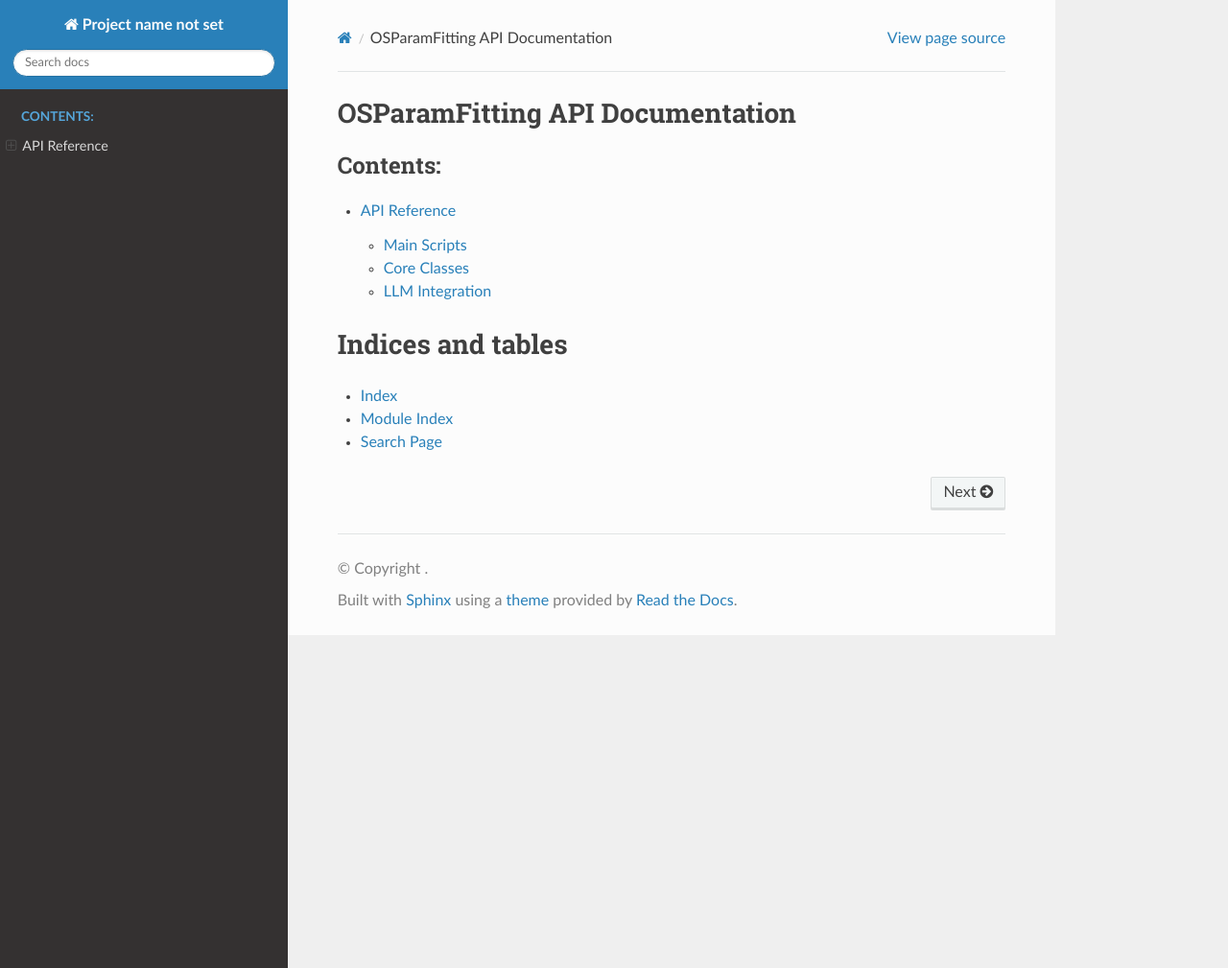
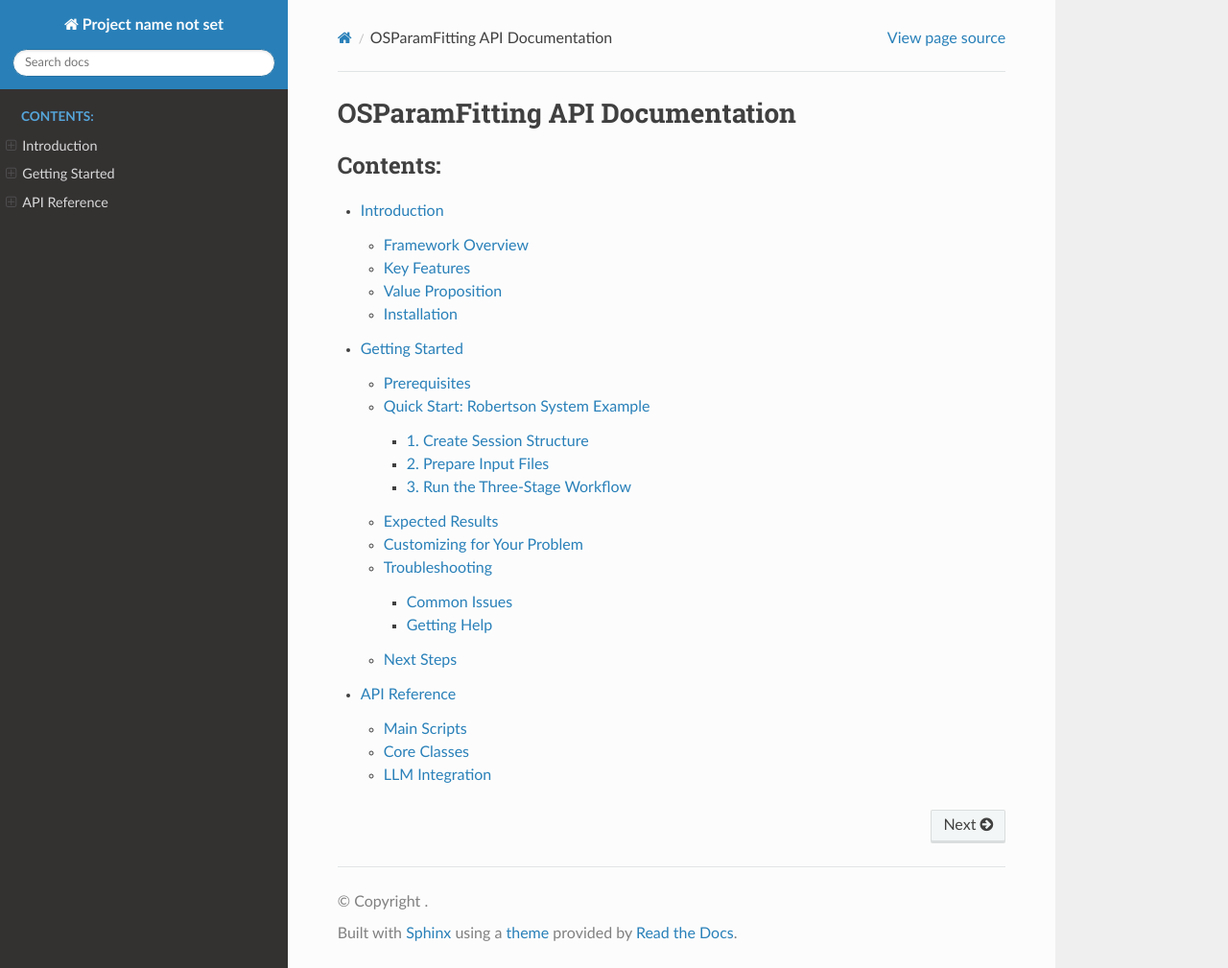
Before and after one commit to Saakaarb/OSParamFitting, a Sphinx documentation site: the page built from docs/index.rst, in a window 1280 px wide and 1009 px high. Shown: the whole window at 96% size. Built offline with Sphinx 7.4.7 and the Read the Docs theme 3.1.0, drawn with Linux system fonts in a browser that asks for light colours; some of the changed lines change nothing that is shown.

Commit message:
docs-update test

```diff
--- /dev/null
+++ b/docs/getting_started.rst
@@ -0,0 +1,157 @@
+Getting Started
+==============
+
+This guide walks you through setting up and running your first ODE parameter fitting problem using OSParamFitting. We'll use the Robertson system as an example - a classical stiff ODE system that demonstrates the framework's capabilities.
+
+Prerequisites
+------------
+
+Before starting, ensure you have:
+- OSParamFitting installed (see :doc:`introduction` above)
+- OpenAI API key set as environment variable: ``export OPENAI_ENV_KEY="your-api-key"``
+- Basic understanding of ODE systems
+- Your experimental or simulated time-series data
+
+Quick Start: Robertson System Example
+------------------------------------
+
+1. Create Session Structure
+~~~~~~~~~~~~~~~~~~~~~~~~~~
+
+Set up the required directory structure for your fitting session:
+
+.. code-block:: bash
+
+   # Create the main sessions directory
+   mkdir sessions
+
+   # Create a session for the Robertson system
+   cd sessions
+   mkdir robertson_session
+   cd robertson_session
+
+   # Create the inputs directory
+   mkdir inputs
+
+Your directory structure should look like:
+
+.. code-block:: text
+
+   sessions/
+   └── robertson_session/
+       └── inputs/
+
+2. Prepare Input Files
+~~~~~~~~~~~~~~~~~~~~~~
+
+Copy the example files to get started quickly:
+
+.. code-block:: bash
+
+   # Copy the example XML configuration
+   cp ../../examples/robertson_example/inputs/user_input.xml inputs/
+
+   # Copy the example data file
+   cp ../../examples/robertson_example/inputs/robertson_data.csv inputs/
+
+3. Run the Three-Stage Workflow
+~~~~~~~~~~~~~~~~~~~~~~~~~~~~~~~
+
+OSParamFitting uses an intelligent, three-stage approach to parameter estimation:
+
+Stage 1: Generate Code Skeleton
+^^^^^^^^^^^^^^^^^^^^^^^^^^^^^^^
+
+The AI agent analyzes your XML configuration and creates a Python template:
+
+.. code-block:: bash
+
+   python create_user_model.py robertson_session
+
+This generates ``generated/user_model.py`` with functions you need to implement:
+- ``_compute_loss_problem``: Define how to compute the loss between model and data
+- ``_write_problem_result``: Define how to write results to files
+
+Stage 2: Validate Your Setup
+^^^^^^^^^^^^^^^^^^^^^^^^^^^^
+
+Check for errors and warnings in your configuration:
+
+.. code-block:: bash
+
+   python check_user_input.py robertson_session
+
+The agent will:
+- Analyze your XML and Python code
+- Identify critical errors and warnings
+- Provide actionable feedback
+- Ensure your setup is ready for optimization
+
+Stage 3: Parameter Estimation
+^^^^^^^^^^^^^^^^^^^^^^^^^^^^^
+
+Run the actual parameter fitting process:
+
+.. code-block:: bash
+
+   python fit_parameters.py robertson_session
+
+This stage implements a sophisticated two-layer optimization strategy:
+1. **Population-based search** (PSO) explores the parameter space globally
+2. **Gradient-based refinement** (NODE) fine-tunes the best results
+3. **Automatic convergence** ensures robust parameter estimates
+
+Expected Results
+---------------
+
+After successful completion, you'll find in your output directory:
+- ``final_design_point.csv``: Best parameter values found
+- ``result_solution.csv``: Solution trajectory with fitted parameters
+- ``pso_fitting.log``: Detailed optimization log
+- ``fitting_error.txt``: Any errors encountered (if applicable)
+
+Customizing for Your Problem
+----------------------------
+
+To adapt this workflow for your own ODE system:
+
+1. **Modify the XML configuration**:
+   - Update parameter names and bounds
+   - Adjust optimization settings
+   - Specify your data file name
+
+2. **Implement the required functions**:
+   - ``_compute_loss_problem``: Return scalar loss value
+   - ``_write_problem_result``: Return solution array
+
+3. **Prepare your data**:
+   - CSV format with time in first column
+   - Data columns matching your ODE variables
+   - Consistent time points
+
+Troubleshooting
+--------------
+
+Common Issues
+~~~~~~~~~~~~
+
+* **Directory errors**: Ensure you're in the base directory and sessions structure is correct
+* **API key errors**: Verify ``OPENAI_ENV_KEY`` environment variable is set
+* **Convergence issues**: Adjust parameter bounds or optimization settings in XML
+
+Getting Help
+~~~~~~~~~~~
+
+If you encounter issues:
+1. Check error messages in ``fitting_error.txt``
+2. Review the PSO log file for optimization details
+3. Verify your XML configuration syntax
+4. Ensure your data format matches expectations
+
+Next Steps
+----------
+
+- Explore the :doc:`api` for detailed API reference
+- Check the examples directory for more complex use cases
+- Experiment with different optimization settings
+- Apply this workflow to your own research problems
--- a/docs/index.rst
+++ b/docs/index.rst
@@ -2,14 +2,9 @@ OSParamFitting API Documentation
 ================================
 
 .. toctree::
-   :maxdepth: 2
+   :maxdepth: 3
    :caption: Contents:
 
+   introduction
+   getting_started
    api
-
-Indices and tables
-==================
-
-* :ref:`genindex`
-* :ref:`modindex`
-* :ref:`search`
--- /dev/null
+++ b/docs/introduction.rst
@@ -0,0 +1,55 @@
+Introduction
+============
+
+OSParamFitting is an Agentic AI framework for parameter estimation/identification of complex ODE systems. The workflow is designed to be greatly simplified such that no expertise in numerical optimization, machine learning or even programming is required to efficiently fit user-defined ODE models to time-series data, experimental or simulated.
+
+
+Framework Overview
+-----------------
+
+After filling out a simple XML file and a couple of simple Python functions that describe the problem, the framework automatically sets up and solves the estimation problem, returning the identified parameters to the user and abstracting away complex processes like:
+
+1. Setting up a constrained optimization problem
+2. Writing efficient, differentiable, JIT compiled code
+3. Checking the optimization setup for correctness
+
+Key Features
+-----------
+
+* **Simplified Workflow**: Fill out a simple XML file and define basic Python functions
+* **Automatic Setup**: Framework automatically sets up and solves estimation problems
+* **Two-Phase Optimization**: Combines population-based (PSO) and gradient-based (NODE) methods
+* **JAX Integration**: Leverages JAX for efficient, differentiable programming
+* **No Expertise Required**: Abstracts away the underlying complexity
+
+Value Proposition
+----------------
+
+ODE parameter identification using data is inherently complex, typically requiring optimization techniques including gradient-based methods, population/genetic algorithms, and various heuristic approaches. While gradient-based methods offer efficiency, they can be unstable without proper differentiable programming implementations, which remain inaccessible to many users due to the specialized knowledge required.
+
+The framework addresses these challenges by requiring users to simply populate a single XML file and define basic Python functions using NumPy. The agentic system then automatically generates a code skeleton, validates the XML and code for correctness, converts NumPy code into JAX-jittable format, and implements a two-layer optimization strategy for maximum efficiency.
+
+This approach first employs a population method to explore the parameter space hypercube, followed by gradient-based refinement using differentiable programming, ensuring robust convergence while abstracting away the underlying complexity.
+
+Installation
+-----------
+
+1. Create a virtual environment and install the required libraries:
+
+   .. code-block:: bash
+
+      python -m venv venv
+      source venv/bin/activate  # On Windows: venv\Scripts\activate
+      pip install -r requirements.txt
+
+2. Set your OpenAI API key as an environment variable:
+
+   .. code-block:: bash
+
+      export OPENAI_ENV_KEY="your-api-key-here"
+
+   On Windows:
+
+   .. code-block:: cmd
+
+      set OPENAI_ENV_KEY=your-api-key-here
```
